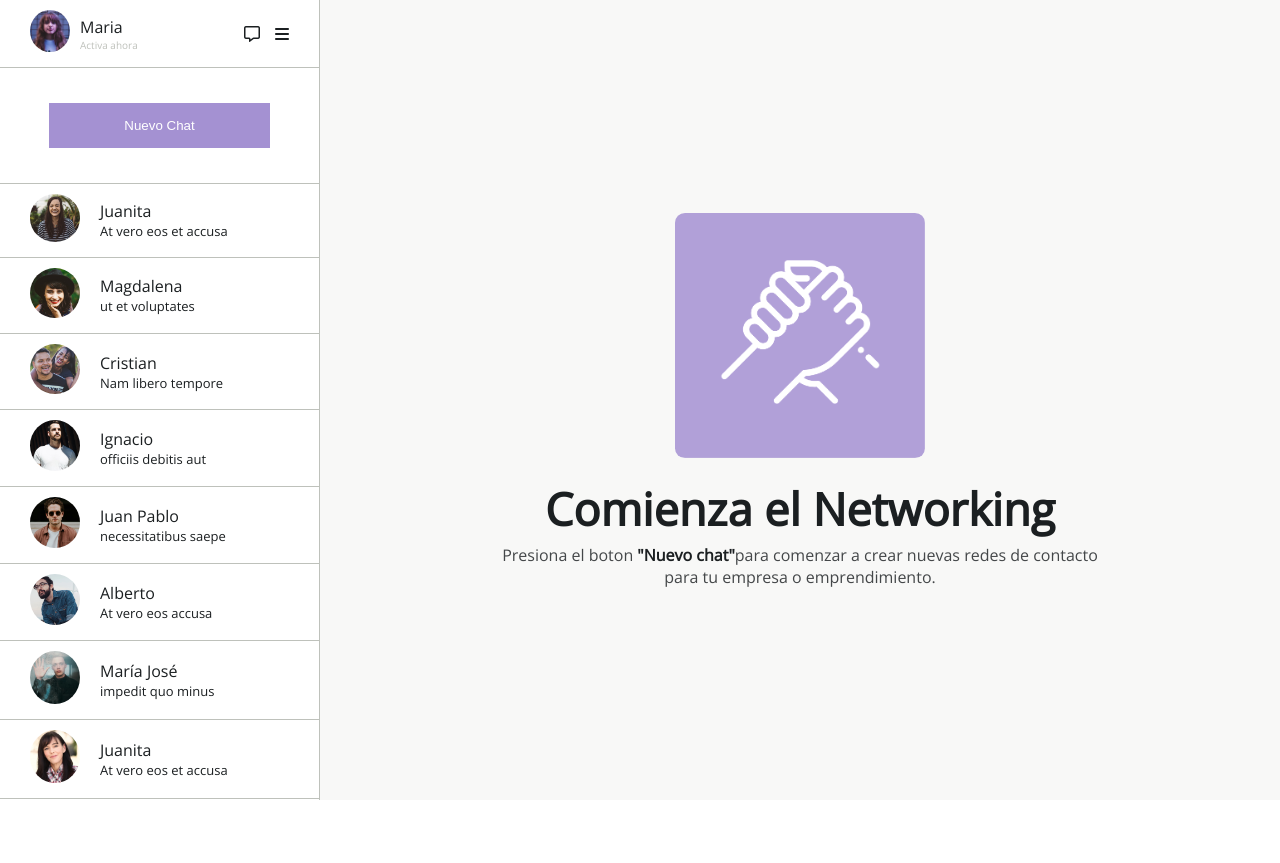
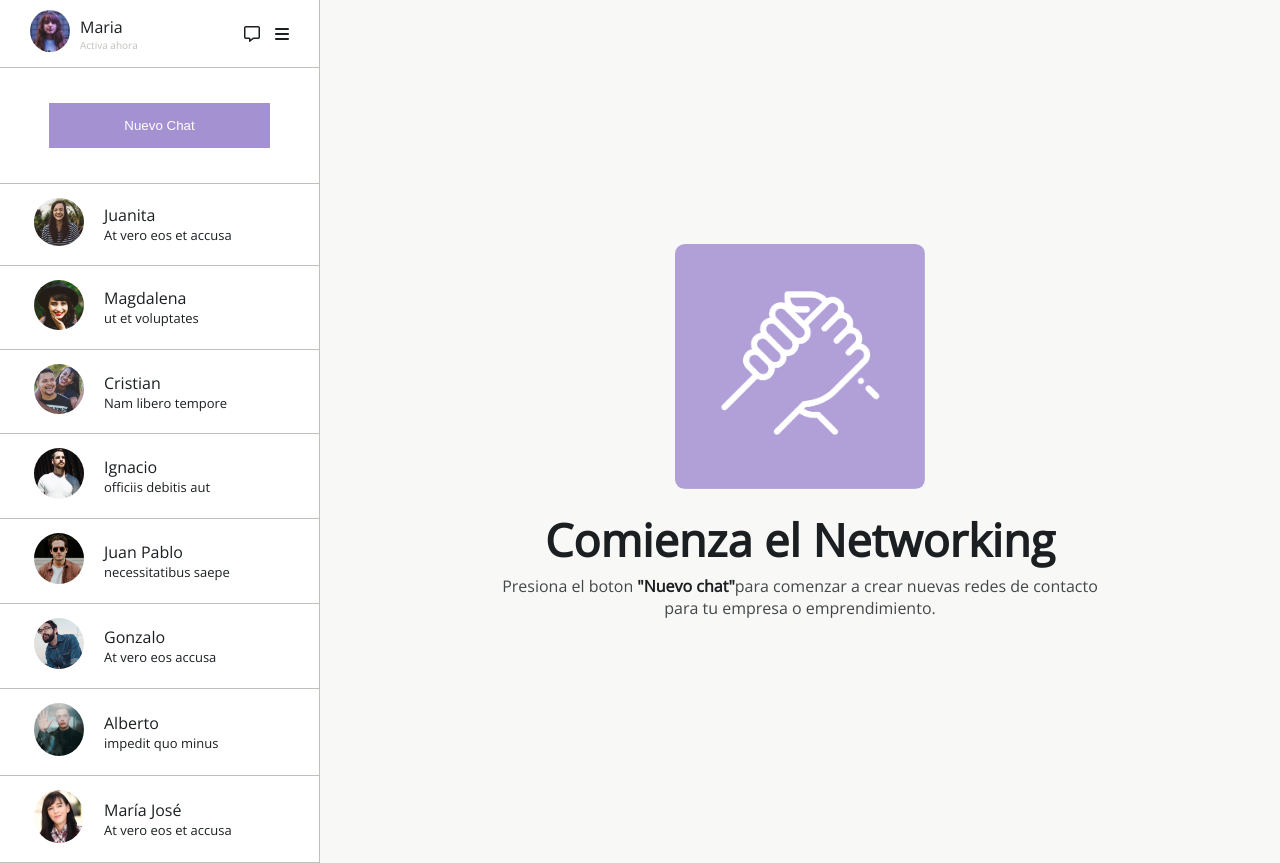
Before and after one commit to catalina-TS/Sistema-de-mensajeria.github.io, a plain HTML site: page index.html in a window 1280 px wide. Before the commit the page ends 800 px from the top, so only its background shows below. Drawn offline with Linux system fonts and the light colour scheme; files whose address does not match are found by name.

Commit message:
Reajuste largo chats

```diff
--- a/assets/css/style.css
+++ b/assets/css/style.css
@@ -130,6 +130,7 @@ padding: 15px 75px;
 .lista-chats{
     list-style-type: none;
     width: 100%;
+    padding: 4px;
     border-bottom: 1px #BEC1BB solid;
 
 }
--- a/index.html
+++ b/index.html
@@ -97,7 +97,7 @@
                         <img src="./assets/img/Screen Shot 2018-11-28 at 15.31.09.jpg" alt="Foto contacto 6">
                     </div>
                     <div class="contacto">
-                        <span class="nombre">Alberto</span>
+                        <span class="nombre">Gonzalo</span>
                         <span class="mensaje">At vero eos accusa</span>
                     </div>
                 </div>
@@ -108,7 +108,7 @@
                         <img src="./assets/img/Screen Shot 2018-11-28 at 15.32.16.jpg" alt="Foto contacto 7">
                     </div>
                     <div class="contacto">
-                        <span class="nombre">María José</span>
+                        <span class="nombre">Alberto</span>
                         <span class="mensaje">impedit quo minus</span>
                     </div>
                 </div>
@@ -119,7 +119,7 @@
                         <img src="./assets/img/Screen Shot 2018-11-28 at 15.32.44.jpg" alt="Foto contacto 8">
                     </div>
                     <div class="contacto">
-                        <span class="nombre">Juanita</span>
+                        <span class="nombre">María José</span>
                         <span class="mensaje">At vero eos et accusa</span>
                     </div>
                 </div>
```
